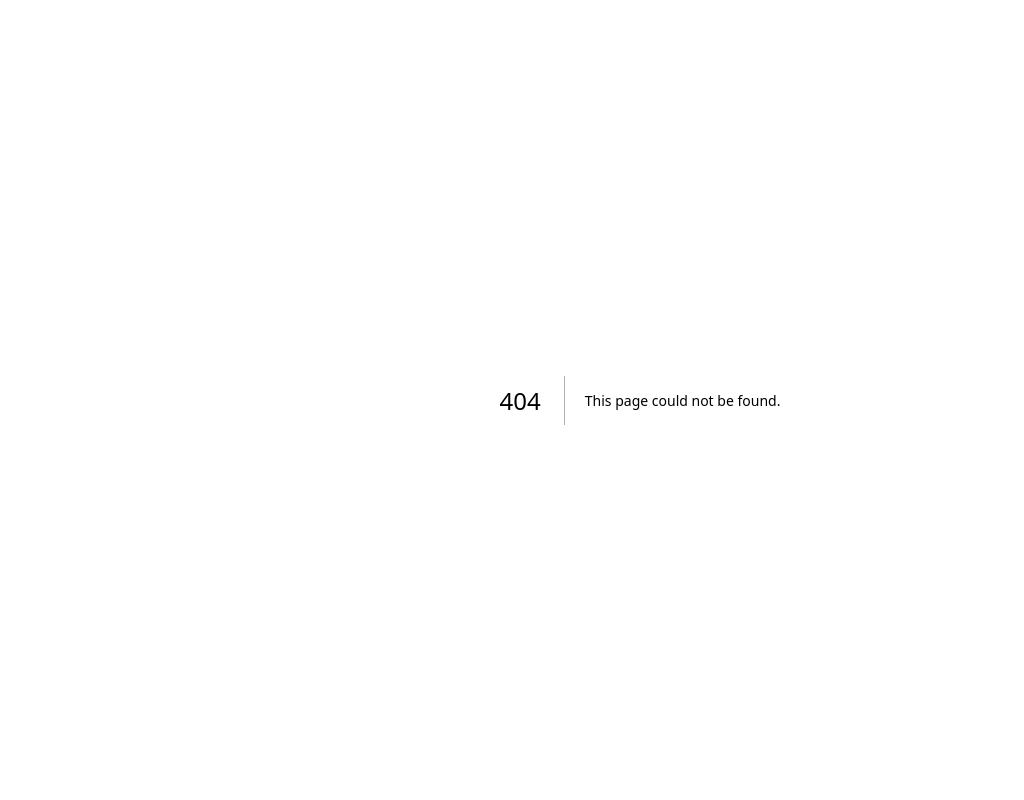
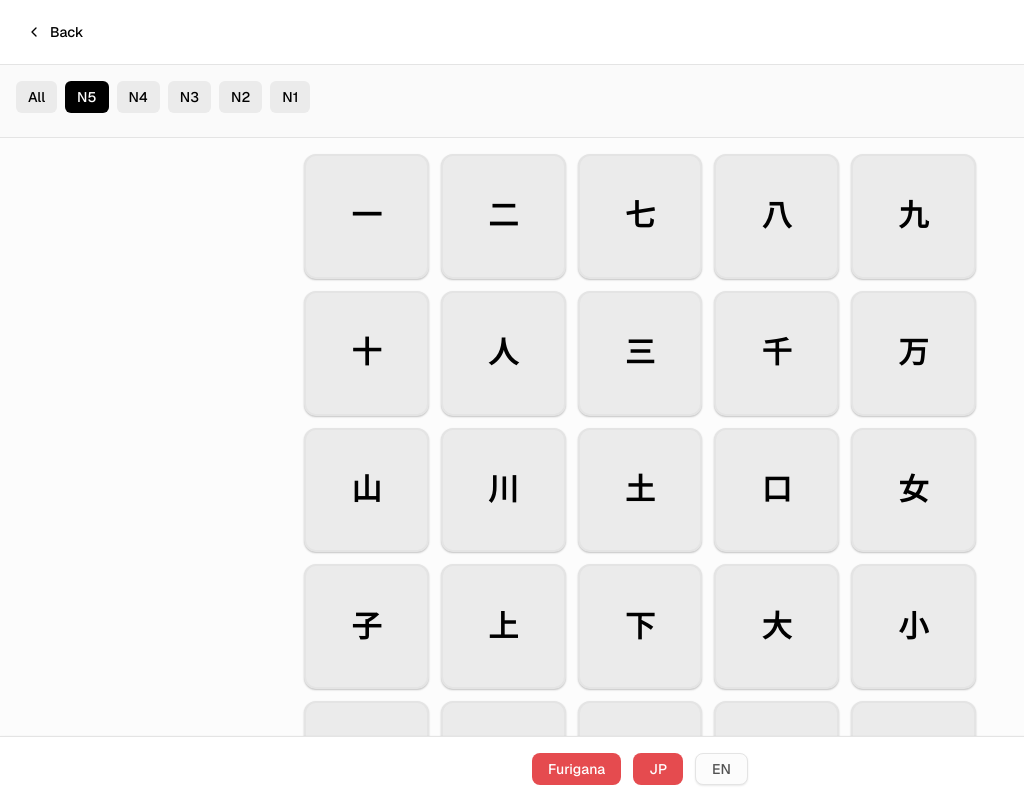
Before and after one commit to milyasbpa/coban, a Next.js app: page /kanji/list in a window 1280 px wide. Before the commit this address had no page. Shown: the top 800 px of the page, without its empty margins (0-1024 px from the left). Built offline with nearby package versions, Linux system fonts and the light colour scheme.

Commit message:
feat: kanji list

```diff
--- /dev/null
+++ b/app/kanji/list/page.tsx
@@ -0,0 +1,5 @@
+import { KanjiListContainer } from "@/pwa/features/kanji/list/container/kanji-list-container";
+
+export default function KanjiListPage() {
+  return <KanjiListContainer />;
+}
--- a/pwa/features/home/fragments/kanji-list-cta.tsx
+++ b/pwa/features/home/fragments/kanji-list-cta.tsx
@@ -1,12 +1,14 @@
 "use client";
 
+import { useRouter } from "next/navigation";
 import { Grid3X3 } from "lucide-react";
 import { Button } from "@/pwa/core/components/button";
 
 export function KanjiListCTA() {
+  const router = useRouter();
+
   const handleClick = () => {
-    console.log("Navigate to kanji list page");
-    // TODO: Navigate to all kanji list page
+    router.push("/kanji/list");
   };
 
   return (
--- /dev/null
+++ b/pwa/features/kanji/list/components/index.ts
@@ -0,0 +1 @@
+export { KanjiGridCard } from './kanji-grid-card';
--- /dev/null
+++ b/pwa/features/kanji/list/components/kanji-grid-card.tsx
@@ -0,0 +1,30 @@
+"use client";
+
+import { Card } from "@/pwa/core/components/card";
+import { KanjiItem } from "../utils/kanji-list";
+
+interface KanjiGridCardProps {
+  kanji: KanjiItem;
+  onClick?: (kanji: KanjiItem) => void;
+}
+
+export function KanjiGridCard({ kanji, onClick }: KanjiGridCardProps) {
+  const handleClick = () => {
+    if (onClick) {
+      onClick(kanji);
+    }
+  };
+
+  return (
+    <Card
+      className="aspect-square bg-accent hover:bg-accent/80 transition-colors cursor-pointer border-2 border-border hover:border-ring shadow-sm hover:shadow-md"
+      onClick={handleClick}
+    >
+      <div className="w-full h-full flex items-center justify-center">
+        <span className="text-2xl md:text-3xl font-bold text-accent-foreground select-none">
+          {kanji.character}
+        </span>
+      </div>
+    </Card>
+  );
+}
--- /dev/null
+++ b/pwa/features/kanji/list/container/index.ts
@@ -0,0 +1 @@
+export { KanjiListContainer } from './kanji-list-container';
--- /dev/null
+++ b/pwa/features/kanji/list/container/kanji-list-container.tsx
@@ -0,0 +1,104 @@
+"use client";
+
+import { useState, useEffect } from "react";
+import { useRouter } from "next/navigation";
+import { ChevronLeft } from "lucide-react";
+import { Button } from "@/pwa/core/components/button";
+import { KanjiGridCard } from "../components/kanji-grid-card";
+import { LevelFilter } from "../fragments/level-filter";
+import { getAllKanjiByLevel, getAvailableLevels, KanjiItem } from "../utils/kanji-list";
+
+export function KanjiListContainer() {
+  const router = useRouter();
+  const [selectedLevel, setSelectedLevel] = useState("N5");
+  const [kanjiList, setKanjiList] = useState<KanjiItem[]>([]);
+
+  const levels = getAvailableLevels();
+
+  useEffect(() => {
+    const kanji = getAllKanjiByLevel(selectedLevel);
+    setKanjiList(kanji);
+  }, [selectedLevel]);
+
+  const handleBack = () => {
+    router.back();
+  };
+
+  const handleKanjiClick = (kanji: KanjiItem) => {
+    console.log(`Clicked kanji: ${kanji.character}`);
+    // TODO: Navigate to kanji detail page or show modal
+  };
+
+  const handleLevelChange = (level: string) => {
+    setSelectedLevel(level);
+  };
+
+  return (
+    <div className="min-h-screen bg-background">
+      {/* Header */}
+      <div className="flex items-center justify-between p-4 border-b border-border bg-card">
+        <Button
+          variant="ghost"
+          size="sm"
+          onClick={handleBack}
+          className="flex items-center gap-2 text-primary hover:text-primary/80"
+        >
+          <ChevronLeft className="h-4 w-4" />
+          <span>Back</span>
+        </Button>
+      </div>
+
+      {/* Level Filter */}
+      <div className="py-4 bg-muted/30 border-b border-border">
+        <LevelFilter
+          levels={levels}
+          selectedLevel={selectedLevel}
+          onLevelChange={handleLevelChange}
+        />
+      </div>
+
+      {/* Kanji Grid */}
+      <div className="p-4 pb-20 bg-background min-h-screen">
+        <div className="grid grid-cols-5 gap-3 max-w-2xl mx-auto">
+          {kanjiList.map((kanji) => (
+            <KanjiGridCard
+              key={kanji.id}
+              kanji={kanji}
+              onClick={handleKanjiClick}
+            />
+          ))}
+        </div>
+      </div>
+
+      {/* Bottom Navigation Placeholder */}
+      <div className="fixed bottom-0 left-0 right-0 h-16 bg-card border-t border-border shadow-lg">
+        <div className="flex items-center justify-center h-full">
+          <div className="flex gap-3">
+            {/* Language toggle buttons using design system colors */}
+            <Button
+              variant="default"
+              size="sm"
+              className="bg-destructive hover:bg-destructive/90 text-destructive-foreground px-4 py-2 rounded-lg"
+            >
+              Furigana
+            </Button>
+            <Button
+              variant="default"
+              size="sm"
+              className="bg-destructive hover:bg-destructive/90 text-destructive-foreground px-4 py-2 rounded-lg"
+            >
+              JP
+            </Button>
+            <Button
+              variant="outline"
+              size="sm"
+              className="border-border text-muted-foreground hover:bg-muted hover:text-foreground px-4 py-2 rounded-lg"
+            >
+              EN
+            </Button>
+          </div>
+        </div>
+      </div>
+    </div>
+  );
+}
--- /dev/null
+++ b/pwa/features/kanji/list/fragments/index.ts
@@ -0,0 +1 @@
+export { LevelFilter } from './level-filter';
--- /dev/null
+++ b/pwa/features/kanji/list/fragments/level-filter.tsx
@@ -0,0 +1,31 @@
+"use client";
+
+import { Button } from "@/pwa/core/components/button";
+
+interface LevelFilterProps {
+  levels: string[];
+  selectedLevel: string;
+  onLevelChange: (level: string) => void;
+}
+
+export function LevelFilter({ levels, selectedLevel, onLevelChange }: LevelFilterProps) {
+  return (
+    <div className="flex gap-2 overflow-x-auto pb-2 px-4">
+      {levels.map((level) => (
+        <Button
+          key={level}
+          variant={selectedLevel === level ? "default" : "secondary"}
+          size="sm"
+          onClick={() => onLevelChange(level)}
+          className={`whitespace-nowrap ${
+            selectedLevel === level
+              ? "bg-primary text-primary-foreground hover:bg-primary/90"
+              : "bg-secondary text-secondary-foreground hover:bg-secondary/80"
+          }`}
+        >
+          {level}
+        </Button>
+      ))}
+    </div>
+  );
+}
--- /dev/null
+++ b/pwa/features/kanji/list/utils/index.ts
@@ -0,0 +1,2 @@
+export { getAllKanjiByLevel, getAvailableLevels } from './kanji-list';
+export type { KanjiItem } from './kanji-list';
--- /dev/null
+++ b/pwa/features/kanji/list/utils/kanji-list.ts
@@ -0,0 +1,49 @@
+import n5KanjiData from "@/data/n5/kanji/kanji.json";
+import n4KanjiData from "@/data/n4/kanji/kanji.json";
+
+interface KanjiReading {
+  furigana: string;
+  romanji: string;
+}
+
+interface KanjiExample {
+  word: string;
+  furigana: string;
+  romanji: string;
+  meaning_id: string;
+  meaning_en: string;
+}
+
+export interface KanjiItem {
+  id: number;
+  character: string;
+  strokes: number;
+  readings: {
+    kun: KanjiReading[];
+    on: KanjiReading[];
+  };
+  meanings: {
+    id: string;
+    en: string;
+  };
+  examples: KanjiExample[];
+}
+
+// Get all kanji by level
+export const getAllKanjiByLevel = (level: string): KanjiItem[] => {
+  switch (level.toUpperCase()) {
+    case "N5":
+      return n5KanjiData.items;
+    case "N4":
+      return n4KanjiData.items;
+    case "ALL":
+      return [...n5KanjiData.items, ...n4KanjiData.items];
+    default:
+      return n5KanjiData.items;
+  }
+};
+
+// Get available levels
+export const getAvailableLevels = () => {
+  return ["All", "N5", "N4", "N3", "N2", "N1"];
+};
```
